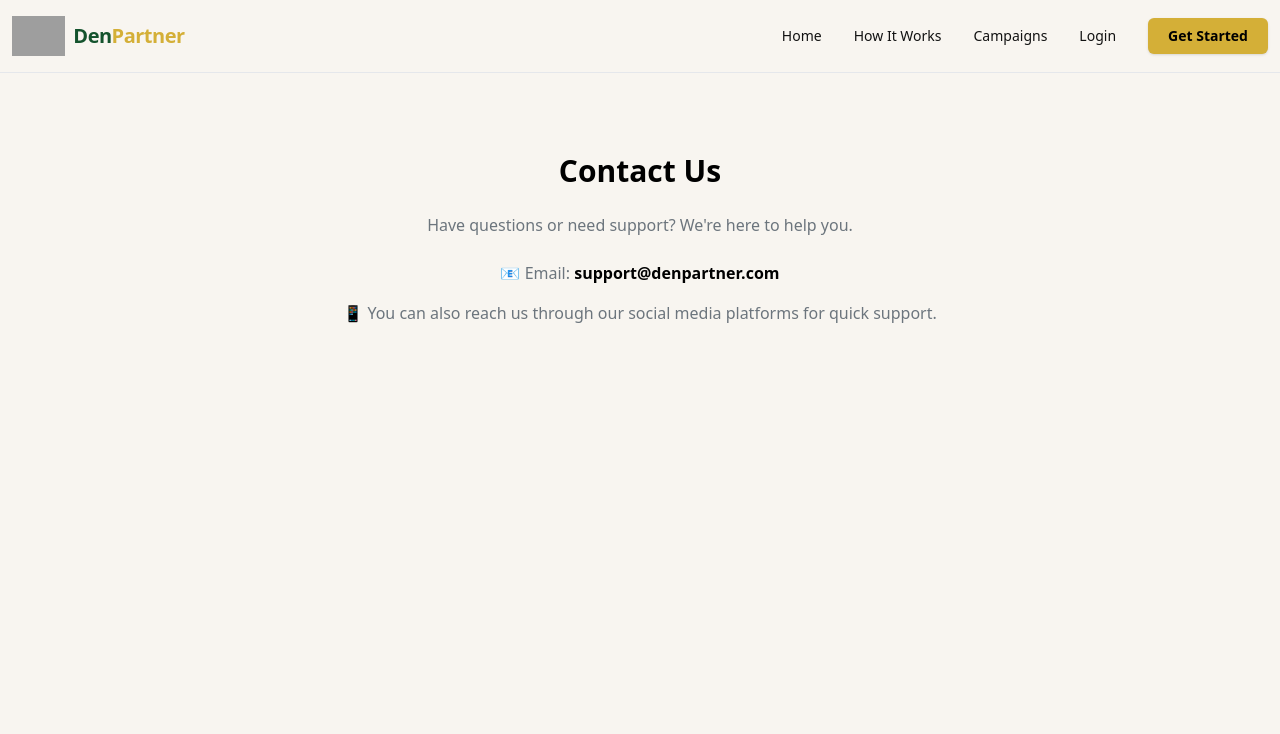
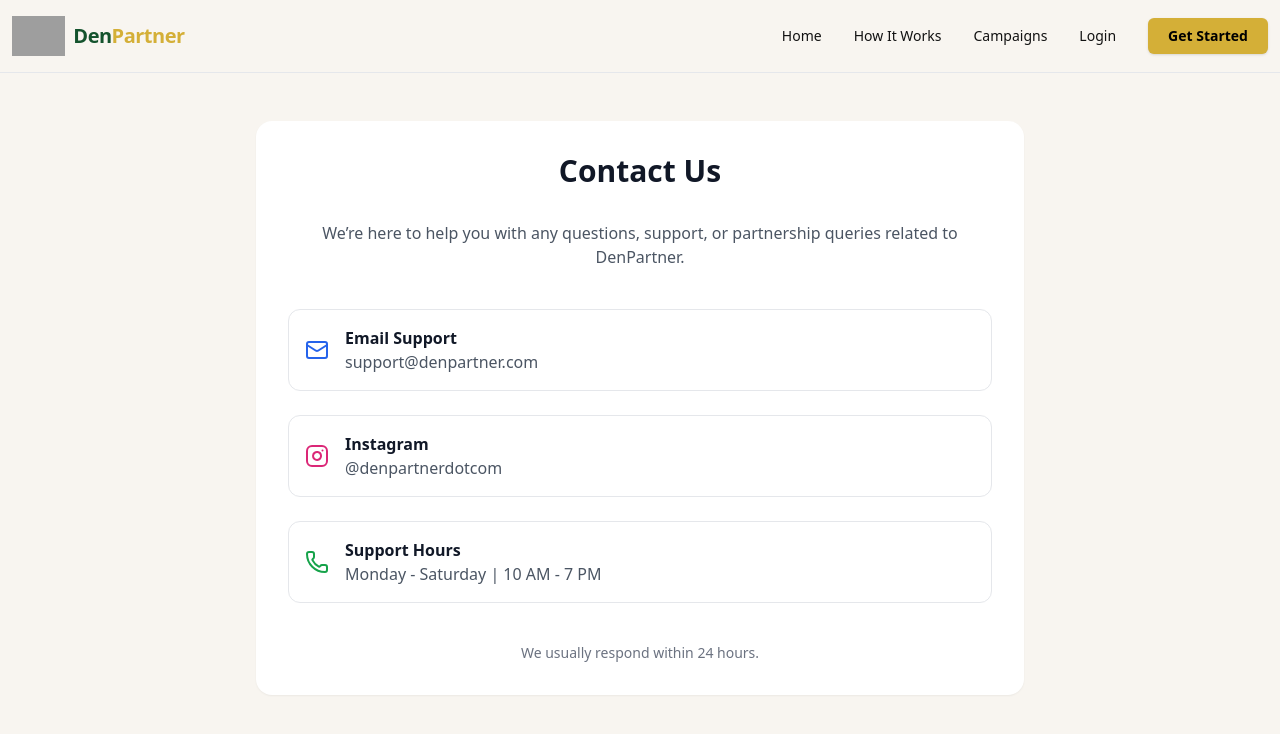
Before and after one commit to DenPartner/denpartner, a React (Vite) app: page /contact in a window 1280 px wide. Shown: the top 734 px of the page. Built offline with nearby package versions, Linux system fonts and the light colour scheme; no server answers; grey boxes are pictures that could not be loaded.

Commit message:
deploy ready

```diff
--- a/src/App.jsx
+++ b/src/App.jsx
@@ -7,7 +7,8 @@ import AdminRoute from "./components/AdminRoute";
 import { Toaster } from "react-hot-toast";
 import { doc, getDoc } from "firebase/firestore";
 import { db } from "./firebase";
-import toast from "react-hot-toast"; // ✅ ADDED
+import toast from "react-hot-toast";
+import ScrollToTop from "./components/ScrollToTop";
 
 import Navbar from "./components/Navbar";
 import UserNavbar from "./components/UserNavbar";
@@ -105,7 +106,7 @@ useEffect(() => {
 
   return (
     <div className="w-full min-h-screen overflow-x-hidden">
-
+<ScrollToTop />
       {/* ✅ FIXED NAVBAR */}
       {!location.pathname.startsWith("/admin") && (
         isUserPage && user ? (
--- a/src/components/Footer.jsx
+++ b/src/components/Footer.jsx
@@ -36,7 +36,7 @@ export default function Footer() {
               className="flex justify-between items-center cursor-pointer md:cursor-default"
             >
               <h3 className="font-semibold text-lg border-b border-white/20 pb-2 w-full">
-                Quick Links
+                Explore
               </h3>
               <span className="md:hidden ml-2">
                 {openQuick ? "▲" : "▼"}
@@ -45,9 +45,15 @@ export default function Footer() {
 
             <ul className={`space-y-2 text-sm text-white/80 mt-3 ${openQuick ? "block" : "hidden"} md:block`}>
 
-              <li>
-                <Link to="/" className="hover:text-gold">Home</Link>
-              </li>
+             <li>
+  <Link
+    to="/"
+    onClick={() => window.scrollTo({ top: 0, behavior: "smooth" })}
+    className="hover:text-gold"
+  >
+    Home
+  </Link>
+</li>
 
               <li>
                 <span onClick={handleHowClick} className="hover:text-gold cursor-pointer">
@@ -69,7 +75,7 @@ export default function Footer() {
               className="flex justify-between items-center cursor-pointer md:cursor-default"
             >
               <h3 className="font-semibold text-lg border-b border-white/20 pb-2 w-full">
-                Resources
+               Learn
               </h3>
               <span className="md:hidden ml-2">
                 {openResources ? "▲" : "▼"}
@@ -100,7 +106,7 @@ export default function Footer() {
               className="flex justify-between items-center cursor-pointer md:cursor-default"
             >
               <h3 className="font-semibold text-lg border-b border-white/20 pb-2 w-full">
-                Support
+                Help & Policies
               </h3>
               <span className="md:hidden ml-2">
                 {openSupport ? "▲" : "▼"}
@@ -130,7 +136,7 @@ export default function Footer() {
             </h3>
            <div className="flex gap-4 mt-3">
   <a
-    href="https://www.instagram.com/startwithme1597?igsh=OWJmdzBpdWRtNjNq"
+    href="https://www.instagram.com/denpartnerdotcom?igsh=OWJmdzBpdWRtNjNq"
     target="_blank"
     rel="noopener noreferrer"
     className="w-10 h-10 flex items-center justify-center rounded-full bg-gradient-to-r from-pink-500 via-red-500 to-yellow-500 text-white hover:scale-110 transition"
--- /dev/null
+++ b/src/components/ScrollToTop.jsx
@@ -0,0 +1,14 @@
+import { useEffect } from "react";
+import { useLocation } from "react-router-dom";
+
+const ScrollToTop = () => {
+  const { pathname } = useLocation();
+
+  useEffect(() => {
+    window.scrollTo(0, 0);
+  }, [pathname]);
+
+  return null;
+};
+
+export default ScrollToTop;
--- a/src/pages/Contact.jsx
+++ b/src/pages/Contact.jsx
@@ -1,31 +1,68 @@
-export default function Contact() {
+import React from "react";
+import { Mail, Instagram, Phone } from "lucide-react";
+
+const Contact = () => {
   return (
-    <div className="min-h-screen bg-[#F8F5F0] pt-20 px-4 md:px-6">
-
-      <div className="max-w-3xl mx-auto text-center">
-
-        <h1 className="text-3xl font-bold mb-6">
+    <div className="min-h-screen bg-[#F8F5F0] px-6 py-12">
+      <div className="max-w-3xl mx-auto bg-white rounded-2xl shadow-sm p-8">
+        <h1 className="text-3xl font-bold text-center mb-8 text-gray-900">
           Contact Us
         </h1>
 
-        <p className="text-textSub mb-6">
-          Have questions or need support? We're here to help you.
+        <p className="text-gray-600 text-center mb-10">
+          We’re here to help you with any questions, support, or partnership
+          queries related to DenPartner.
         </p>
 
-        <div className="space-y-4 text-textSub">
+        <div className="space-y-6">
+          {/* Email */}
+          <div className="flex items-center gap-4 p-4 rounded-xl border border-gray-200">
+            <Mail className="w-6 h-6 text-blue-600 flex-shrink-0" />
+            <div className="min-w-0">
+              <p className="font-semibold text-gray-900">Email Support</p>
+              <a
+                href="mailto:support@denpartner.com"
+                className="text-gray-600 hover:text-blue-600 break-all"
+              >
+                support@denpartner.com
+              </a>
+            </div>
+          </div>
 
-          <p>
-            📧 Email: <span className="font-semibold text-black">support@denpartner.com</span>
-          </p>
+          {/* Instagram */}
+          <div className="flex items-center gap-4 p-4 rounded-xl border border-gray-200">
+            <Instagram className="w-6 h-6 text-pink-600 flex-shrink-0" />
+            <div className="min-w-0">
+              <p className="font-semibold text-gray-900">Instagram</p>
+              <a
+                href="https://www.instagram.com/denpartnerdotcom?igsh=OWJmdzBpdWRtNjNq"
+                target="_blank"
+                rel="noopener noreferrer"
+                className="text-gray-600 hover:text-pink-600 break-all"
+              >
+                @denpartnerdotcom
+              </a>
+            </div>
+          </div>
 
-          <p>
-            📱 You can also reach us through our social media platforms for quick support.
-          </p>
-
+          {/* Support Hours */}
+          <div className="flex items-center gap-4 p-4 rounded-xl border border-gray-200">
+            <Phone className="w-6 h-6 text-green-600 flex-shrink-0" />
+            <div className="min-w-0">
+              <p className="font-semibold text-gray-900">Support Hours</p>
+              <p className="text-gray-600">
+                Monday - Saturday | 10 AM - 7 PM
+              </p>
+            </div>
+          </div>
         </div>
 
+        <div className="mt-10 text-center text-sm text-gray-500">
+          We usually respond within 24 hours.
+        </div>
       </div>
-
     </div>
   );
-}
+};
+
+export default Contact;
--- a/src/pages/Home.jsx
+++ b/src/pages/Home.jsx
@@ -164,7 +164,7 @@ export default function Home() {
       Top Brands
     </h2>
 
-    <div className="grid grid-cols-2 md:grid-cols-5 gap-6 items-center">
+   <div className="grid grid-cols-2 md:grid-cols-3 gap-6 max-w-4xl mx-auto items-center">
 
       <div className="bg-white p-6 rounded-lg shadow-sm">
         <img src="/brands/flipkart.png" className="h-30 mx-auto" />
@@ -174,16 +174,18 @@ export default function Home() {
         <img src="/brands/amazon.png" className="h-30 mx-auto" />
       </div>
 
-      <div className="bg-white p-6 rounded-lg shadow-sm">
-        <img src="/brands/myntra.png" className="h-30 mx-auto" />
+            <div className="bg-white p-6 rounded-lg shadow-sm">
+        <img src="/brands/ajio.png" className="h-30 mx-auto" />
       </div>
-
-      <div className="bg-white p-6 rounded-lg shadow-sm">
-        <img src="/brands/ajio.png" className="h-30 mx-auto" />
+       <div className="bg-white p-6 rounded-lg shadow-sm">
+        <img src="/brands/croma.png" className="h-30 mx-auto" />
       </div>
 
       <div className="bg-white p-6 rounded-lg shadow-sm">
         <img src="/brands/tata.png" className="h-30 mx-auto" />
+      </div>
+      <div className="bg-white p-6 rounded-lg shadow-sm">
+        <img src="/brands/myntra.png" className="h-30 mx-auto" />
       </div>
 
     </div>
```
Also changed, not shown: public/brands/croma.png (added), vercel.json (added).
